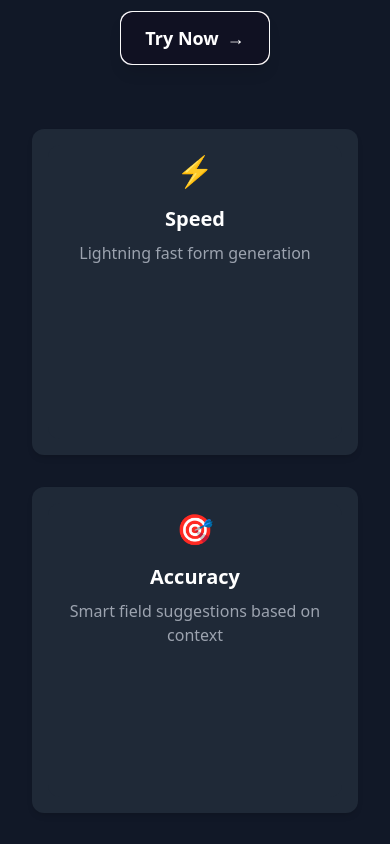
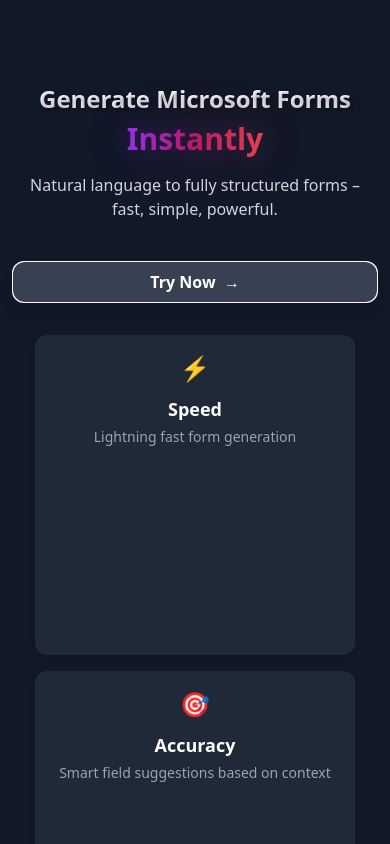
Before and after one commit to kpsr01/ctrl-c-ctrl-v, a React (Vite) app: page / in a window 390 px wide. Shown: the top 844 px of the page. Built offline with nearby package versions, Linux system fonts and the light colour scheme.

Commit message:
made landing page responsive --anirudh

```diff
--- a/src/pages/LandingPage.jsx
+++ b/src/pages/LandingPage.jsx
@@ -7,51 +7,48 @@
     setTimeout(() => setShow(true), 100);
   }, []);
   return (
-    <div className="w-screen h-screen bg-gray-900 text-white flex flex-col items-center justify-center px-4 overflow-hidden relative">
+    <div className="w-screen min-h-screen bg-gray-900 text-white flex flex-col items-center justify-center p-3 sm:p-6 pt-[10vh] overflow-x-hidden relative">
       {/* Animated background gradient */}
       <div className="absolute inset-0 -z-10 animate-gradient bg-gradient-to-br from-purple-900 via-gray-900 to-red-900 opacity-60">
         {/* Floating orbs */}
-        <div className="absolute top-1/4 left-1/4 w-32 h-32 bg-purple-500/20 rounded-full blur-xl animate-float-slow"></div>
-        <div className="absolute bottom-1/4 right-1/4 w-40 h-40 bg-red-500/20 rounded-full blur-xl animate-float-medium"></div>
-        <div className="absolute top-1/2 left-1/2 w-24 h-24 bg-pink-500/20 rounded-full blur-xl animate-float-fast"></div>
+        <div className="absolute top-1/4 left-1/4 w-20 h-20 sm:w-32 sm:h-32 bg-purple-500/20 rounded-full blur-xl animate-float-slow"></div>
+        <div className="absolute bottom-1/4 right-1/4 w-24 h-24 sm:w-40 sm:h-40 bg-red-500/20 rounded-full blur-xl animate-float-medium"></div>
+        <div className="absolute top-1/2 left-1/2 w-16 h-16 sm:w-24 sm:h-24 bg-pink-500/20 rounded-full blur-xl animate-float-fast"></div>
       </div>
-      <div className={`text-center max-w-2xl mx-auto transition-all duration-1000 ${show ? 'opacity-100 translate-y-0' : 'opacity-0 translate-y-10'}` }>
-        <h1 className="text-4xl md:text-6xl font-bold mb-6 leading-tight">
+      <div className={`text-center max-w-full sm:max-w-2xl mx-auto transition-all duration-1000 ${show ? 'opacity-100 translate-y-0' : 'opacity-0 translate-y-10'}` }>
+        <h1 className="text-2xl xs:text-3xl sm:text-4xl md:text-6xl font-bold mb-4 sm:mb-6 leading-tight">
           <span className="block relative animate-fade-in group">
             <span className="relative inline-block bg-gradient-to-r from-white via-purple-100 to-white bg-clip-text text-transparent animate-text-shimmer">
               Generate Microsoft Forms
             </span>
-            <span className="absolute bottom-0 left-0 w-0 h-0.5 bg-gradient-to-r from-purple-600 via-pink-500 to-red-500 group-hover:w-full transition-all duration-700 ease-in-out opacity-70"></span>
-            <span className="absolute inset-0 bg-gradient-to-r from-purple-600/0 via-pink-500/10 to-red-500/0 blur-lg opacity-0 group-hover:opacity-100 transition-opacity duration-700"></span>
+            {/* Removed hover underline and blur effect */}
           </span>
-          <span className="block text-5xl md:text-7xl relative group">
-            <span className="relative inline-block bg-gradient-to-r from-purple-600 via-pink-700 to-red-500 bg-clip-text text-transparent animate-slide-in animate-pulse-glow">
+          <span className="block text-3xl xs:text-4xl sm:text-5xl md:text-7xl relative group mt-2 sm:mt-4 leading-[1.15] overflow-visible">
+            <span className="relative inline-block bg-gradient-to-r from-purple-600 via-pink-700 to-red-500 bg-clip-text text-transparent animate-slide-in animate-pulse-glow leading-[1.15]">
               Instantly
               <span className="absolute inset-0 bg-gradient-to-r from-purple-600/30 via-pink-700/30 to-red-500/30 blur-xl opacity-0 group-hover:opacity-100 transition-opacity duration-700 animate-pulse-subtle"></span>
             </span>
             {/* Floating particles */}
-            <span className="absolute -left-4 top-1/2 w-2 h-2 bg-purple-500 rounded-full animate-particle-1"></span>
-            <span className="absolute -right-4 top-1/3 w-2 h-2 bg-pink-500 rounded-full animate-particle-2"></span>
-            <span className="absolute right-1/4 -bottom-2 w-1.5 h-1.5 bg-red-500 rounded-full animate-particle-3"></span>
+            <span className="hidden sm:block absolute -left-4 top-1/2 w-2 h-2 bg-purple-500 rounded-full animate-particle-1"></span>
+            <span className="hidden sm:block absolute -right-4 top-1/3 w-2 h-2 bg-pink-500 rounded-full animate-particle-2"></span>
+            <span className="hidden sm:block absolute right-1/4 -bottom-2 w-1.5 h-1.5 bg-red-500 rounded-full animate-particle-3"></span>
           </span>
         </h1>
-        <p className={`text-2xl text-gray-300 mb-20 transition-all duration-1000 delay-200 ${show ? 'opacity-100 translate-y-0' : 'opacity-0 translate-y-10'}` }>
+        <p className={`text-base xs:text-lg sm:text-2xl text-gray-300 mb-10 sm:mb-20 transition-all duration-1000 delay-200 ${show ? 'opacity-100 translate-y-0' : 'opacity-0 translate-y-10'}` }>
           Natural language to fully structured forms – fast, simple, powerful.
         </p>
-        <div className="flex justify-center">
-          <GradientOutlineButton onClick={() => navigate('/chat')}>
-            Try Now →
-          </GradientOutlineButton>
+        <div className="flex justify-center w-full">
+          <GradientOutlineButton onClick={() => navigate('/chat')} />
         </div>
       </div>
-      <div className={`mt-16 grid grid-cols-1 md:grid-cols-3 gap-8 max-w-5xl w-full px-4 transition-all duration-1000 delay-300 ${show ? 'opacity-100 scale-100' : 'opacity-0 scale-90'}` }>
-          <div className="transform transition-all duration-500 hover:rotate-12">
+      <div className={`mt-8 sm:mt-16 grid grid-cols-1 md:grid-cols-3 gap-4 sm:gap-8 max-w-full sm:max-w-5xl w-full px-0 xs:px-2 sm:px-4 transition-all duration-1000 delay-300 ${show ? 'opacity-100 scale-100' : 'opacity-0 scale-90'}` }>
+          <div>
             <FeatureCard emoji="⚡" title="Speed" description="Lightning fast form generation" />
           </div>
-          <div className="transform transition-all duration-500 hover:-rotate-12">
+          <div>
             <FeatureCard emoji="🎯" title="Accuracy" description="Smart field suggestions based on context" />
           </div>
-          <div className="transform transition-all duration-500 hover:rotate-12">
+          <div>
             <FeatureCard emoji="📤" title="Export" description="Export to Microsoft Forms and Google Docs" />
           </div>
       </div>
@@ -171,11 +168,11 @@
   );
 }
 
-function GradientOutlineButton({ children, onClick }) {
+function GradientOutlineButton({ onClick }) {
   return (
     <button
       onClick={onClick}
-      className="group relative inline-flex items-center justify-center rounded-xl px-6 py-3 md:px-9 md:py-4 text-lg md:text-xl font-bold text-white transition-all duration-300 focus:outline-none w-auto overflow-hidden shadow-lg hover:scale-105 hover:shadow-2xl hover:-translate-y-1 cursor-pointer transform"
+      className="group relative inline-flex items-center justify-center rounded-xl px-4 py-2 xs:px-6 xs:py-3 md:px-9 md:py-4 text-base xs:text-lg md:text-xl font-bold text-white transition-all duration-300 focus:outline-none w-full sm:w-auto overflow-hidden shadow-lg hover:scale-105 hover:shadow-2xl hover:-translate-y-1 cursor-pointer transform"
     >
       {/* Glowing gradient shadow */}
       <span
@@ -183,7 +180,7 @@
         aria-hidden="true"
       ></span>
       {/* Button surface */}
-      <span className="absolute inset-0 rounded-xl bg-[#101122] border-2 border-transparent transition-all duration-300 group-hover:border-pink-500"></span>
+      <span className="absolute inset-0 rounded-xl bg-gray-700 border-2 border-transparent transition-all duration-300 group-hover:border-pink-500"></span>
       {/* Text */}
       <span className="relative z-10 inline-flex items-center transition-transform duration-300 group-hover:scale-110">
         <span className="transform transition-transform duration-300 group-hover:translate-x-1">Try Now</span>
@@ -197,13 +194,13 @@
 
 function FeatureCard({ emoji, title, description }) {
   return (
-    <div className="bg-gray-800 rounded-xl p-4 md:p-6 shadow-md text-center flex flex-col items-center transform transition-all duration-1000 ease-in-out hover:scale-105 hover:bg-gradient-to-br hover:from-purple-800/60 hover:to-red-800/60 relative group aspect-square hover:rounded-full overflow-hidden">
-      {/* Animated border gradient */}
-      <div className="absolute -inset-[1px] bg-gradient-to-r from-purple-500 via-pink-500 to-red-500 rounded-xl group-hover:rounded-full opacity-0 group-hover:opacity-100 blur-sm transition-all duration-1000 ease-in-out"></div>
-      <div className="relative bg-gray-800 rounded-xl group-hover:rounded-full p-4 md:p-6 w-full h-full transition-all duration-1000 ease-in-out">
-        <div className="text-3xl md:text-4xl mb-2 md:mb-3 animate-fade-in animate-bounce-slow" style={{ animationDelay: '0.5s', animationFillMode: 'both' }}>{emoji}</div>
-        <h3 className="text-xl md:text-2xl font-semibold mb-2 animate-fade-in" style={{ animationDelay: '0.7s', animationFillMode: 'both' }}>{title}</h3>
-        <p className="text-gray-400 text-base md:text-lg animate-fade-in" style={{ animationDelay: '0.9s', animationFillMode: 'both' }}>{description}</p>
+    <div className="bg-gray-800 rounded-xl p-3 xs:p-4 md:p-6 shadow-md text-center flex flex-col items-center transition-all duration-1000 ease-in-out relative aspect-square overflow-hidden w-full max-w-xs mx-auto">
+      {/* Static border gradient (no hover) */}
+      <div className="absolute -inset-[1px] bg-gradient-to-r from-purple-500 via-pink-500 to-red-500 rounded-xl opacity-0 blur-sm transition-all duration-1000 ease-in-out"></div>
+      <div className="relative bg-gray-800 rounded-xl p-3 xs:p-4 md:p-6 w-full h-full transition-all duration-1000 ease-in-out">
+        <div className="text-2xl xs:text-3xl md:text-4xl mb-1 xs:mb-2 md:mb-3 animate-fade-in animate-bounce-slow" style={{ animationDelay: '0.5s', animationFillMode: 'both' }}>{emoji}</div>
+        <h3 className="text-lg xs:text-xl md:text-2xl font-semibold mb-1 xs:mb-2 animate-fade-in" style={{ animationDelay: '0.7s', animationFillMode: 'both' }}>{title}</h3>
+        <p className="text-gray-400 text-sm xs:text-base md:text-lg animate-fade-in" style={{ animationDelay: '0.9s', animationFillMode: 'both' }}>{description}</p>
       </div>
     </div>
   );
```
